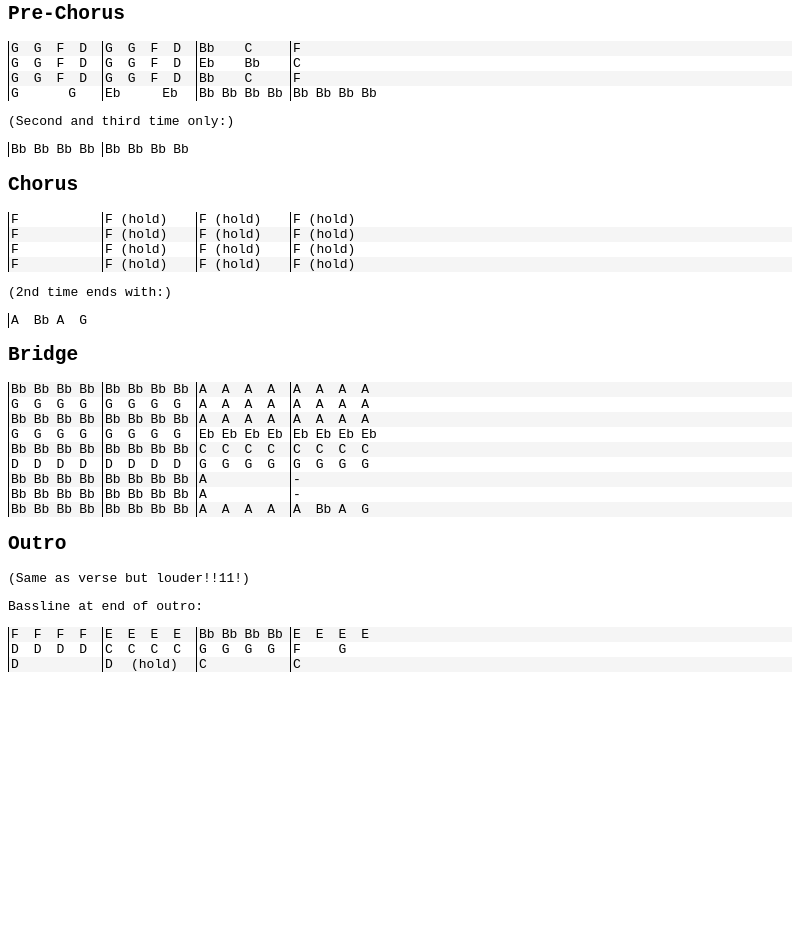
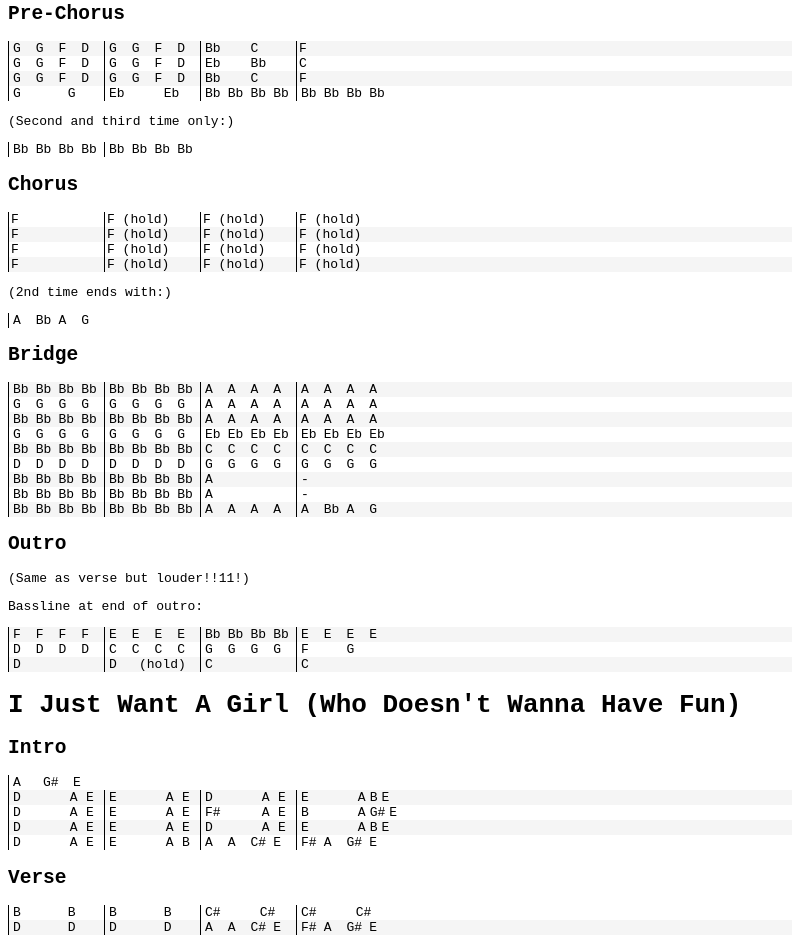
Before and after one commit to andrewtoups/NOTD-Tabs, a plain HTML site: page index.html in a window 1280 px wide. Shown: the part 176-1119 px from the top of the page, without its empty margins (0-792 px from the left). Before the commit the page ends 856 px from the top, so only its background shows below. Drawn offline with Linux system fonts and the light colour scheme.

Commit message:
Started Girl

```diff
--- a/css/main.scss
+++ b/css/main.scss
@@ -22,10 +22,11 @@ h1, h2 {
 i, b {
   display: flex;
   width: 2rem;
+  padding: 0 2px 0 2px;
 
   &.phrase {
     border-left: 1px black solid;
-    padding-left: 2px;
+    // padding-left: 2px;
     width: 7rem;
 
     &.pickup {
--- a/index.html
+++ b/index.html
@@ -6,6 +6,8 @@
     <title></title>
   </head>
   <body>
+
+<!-- VOID -->
     <h1>I Can't Take The Void (Away From You)</h1>
 
     <h2>verse</h2>
@@ -368,5 +370,100 @@
       </i>
     </div>
 
+<!-- I JUST WANNA GIRL -->
+    <h1>I Just Want a Girl (Who Doesn't Wanna Have Fun)</h1>
+    <h2>intro</h2>
+    <div class="measure">
+      <i class="phrase">
+        <i>A</i> <i>G#</i> <i>E</i>
+      </i>
+    </div>
+    <div class="measure">
+      <i class="phrase pickup">
+        <i>D</i> <b> <i>A</i> <i>E</i> </b>
+      </i>
+      <i class="phrase pickup">
+        <i>E</i> <b> <i>A</i> <i>E</i> </b>
+      </i>
+      <i class="phrase pickup">
+        <i>D</i> <b> <i>A</i> <i>E</i> </b>
+      </i>
+      <i class="phrase pickup">
+        <i>E</i> <b> <i>A</i> <i>B</i> <i>E</i> </b>
+      </i>
+    </div>
+    <div class="measure">
+      <i class="phrase pickup">
+        <i>D</i> <b> <i>A</i> <i>E</i> </b>
+      </i>
+      <i class="phrase pickup">
+        <i>E</i> <b> <i>A</i> <i>E</i> </b>
+      </i>
+      <i class="phrase pickup">
+        <i>F#</i> <b> <i>A</i> <i>E</i> </b>
+      </i>
+      <i class="phrase pickup">
+        <i>B</i> <b> <i>A</i> <i>G#</i> <i>E</i> </b>
+      </i>
+    </div>
+    <div class="measure">
+      <i class="phrase pickup">
+        <i>D</i> <b> <i>A</i> <i>E</i> </b>
+      </i>
+      <i class="phrase pickup">
+        <i>E</i> <b> <i>A</i> <i>E</i> </b>
+      </i>
+      <i class="phrase pickup">
+        <i>D</i> <b> <i>A</i> <i>E</i> </b>
+      </i>
+      <i class="phrase pickup">
+        <i>E</i> <b> <i>A</i> <i>B</i> <i>E</i> </b>
+      </i>
+    </div>
+    <div class="measure">
+      <i class="phrase pickup">
+        <i>D</i> <b> <i>A</i> <i>E</i> </b>
+      </i>
+      <i class="phrase pickup">
+        <i>E</i> <b> <i>A</i> <i>B</i> </b>
+      </i>
+      <i class="phrase">
+        <i>A</i> <i>A</i> <i>C#</i> <i>E</i>
+      </i>
+      <i class="phrase">
+        <i>F#</i> <i>A</i> <i>G#</i> <i>E</i>
+      </i>
+    </div>
+
+    <h2>verse</h2>
+    <div class="measure">
+      <i class="phrase pickup">
+        <i>B</i> <i>B</i>
+      </i>
+      <i class="phrase pickup">
+        <i>B</i> <i>B</i>
+      </i>
+      <i class="phrase pickup">
+        <i>C#</i> <i>C#</i>
+      </i>
+      <i class="phrase pickup">
+        <i>C#</i> <i>C#</i>
+      </i>
+    </div>
+    <div class="measure">
+      <i class="phrase pickup">
+        <i>D</i> <i>D</i>
+      </i>
+      <i class="phrase pickup">
+        <i>D</i> <i>D</i>
+      </i>
+      <i class="phrase">
+        <i>A</i> <i>A</i> <i>C#</i> <i>E</i>
+      </i>
+      <i class="phrase">
+        <i>F#</i> <i>A</i> <i>G#</i> <i>E</i>
+      </i>
+    </div>
+
   </body>
 </html>
```
Also changed, not shown: css/main.css, 1 other file.
